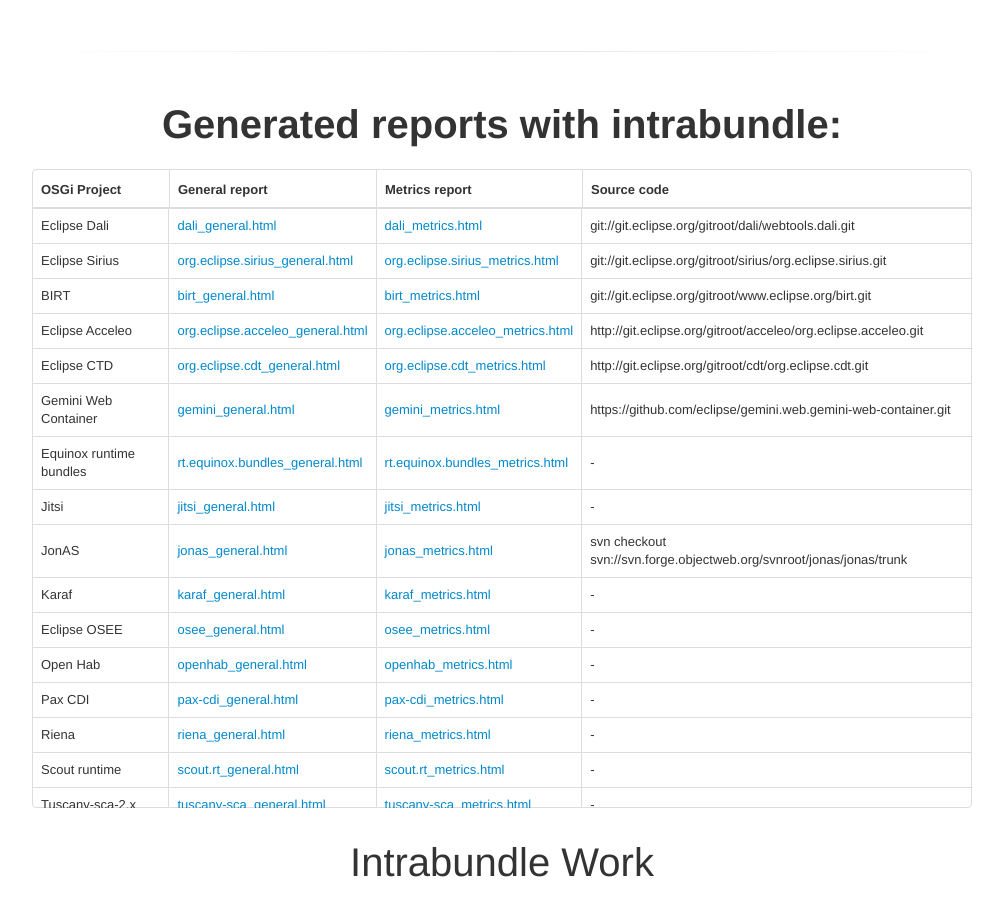
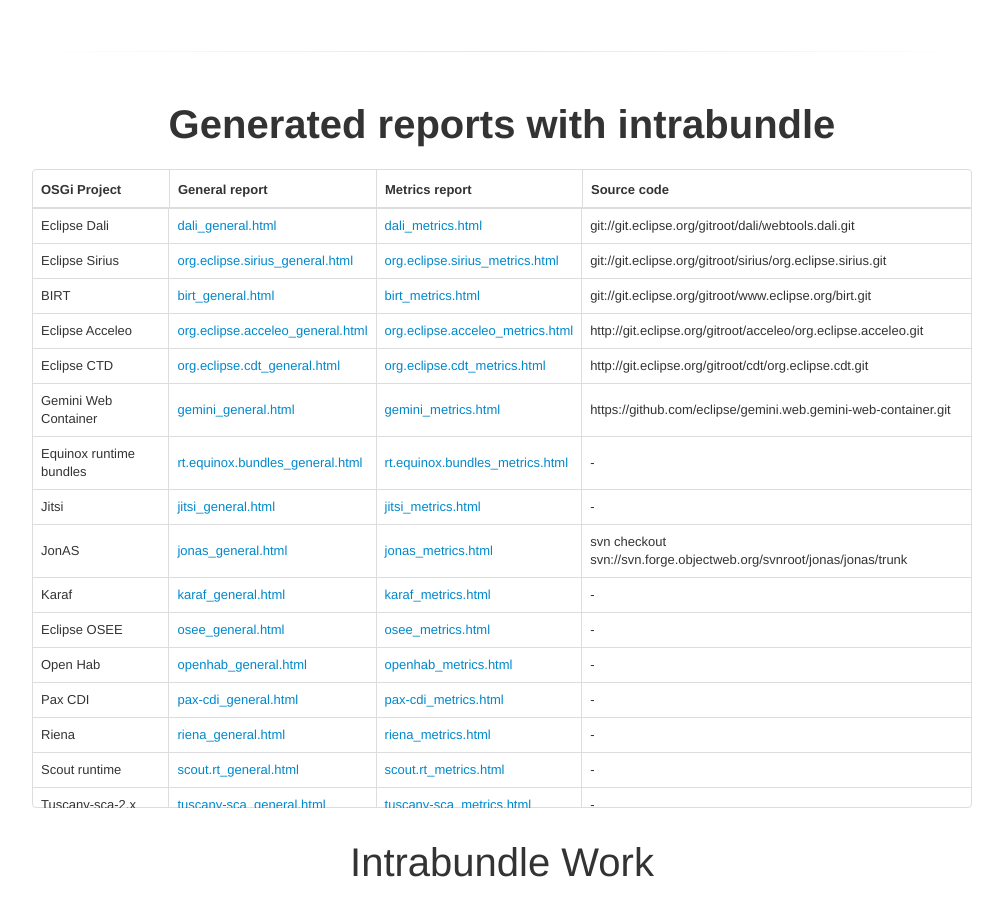
Before and after one commit to rmpestano/intrabundle, a plain HTML site: page index.html in a window 1280 px wide. Shown: the part 965-1871 px from the top of the page, without its empty margins (138-1141 px from the left). Drawn offline with Linux system fonts and the light colour scheme.

Commit message:
index update

```diff
--- a/index.html
+++ b/index.html
@@ -75,7 +75,7 @@
 
 
       <div id="reports" class="marketing" >
-        <h1 style="font-weight: bold">Generated reports with intrabundle:</h1>
+        <h1 style="font-weight: bold">Generated reports with intrabundle</h1>
 
           <table data-toggle="table" data-height="600" >
               <thead>
```
